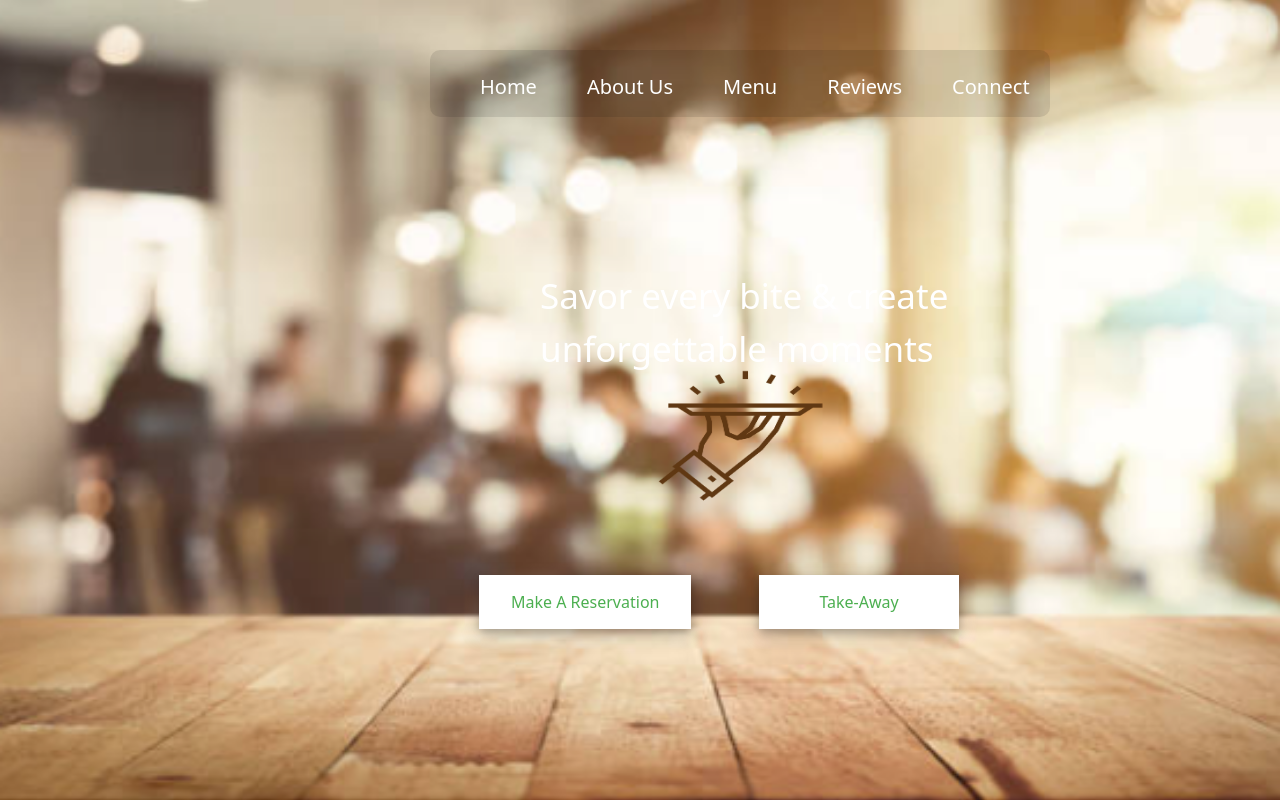
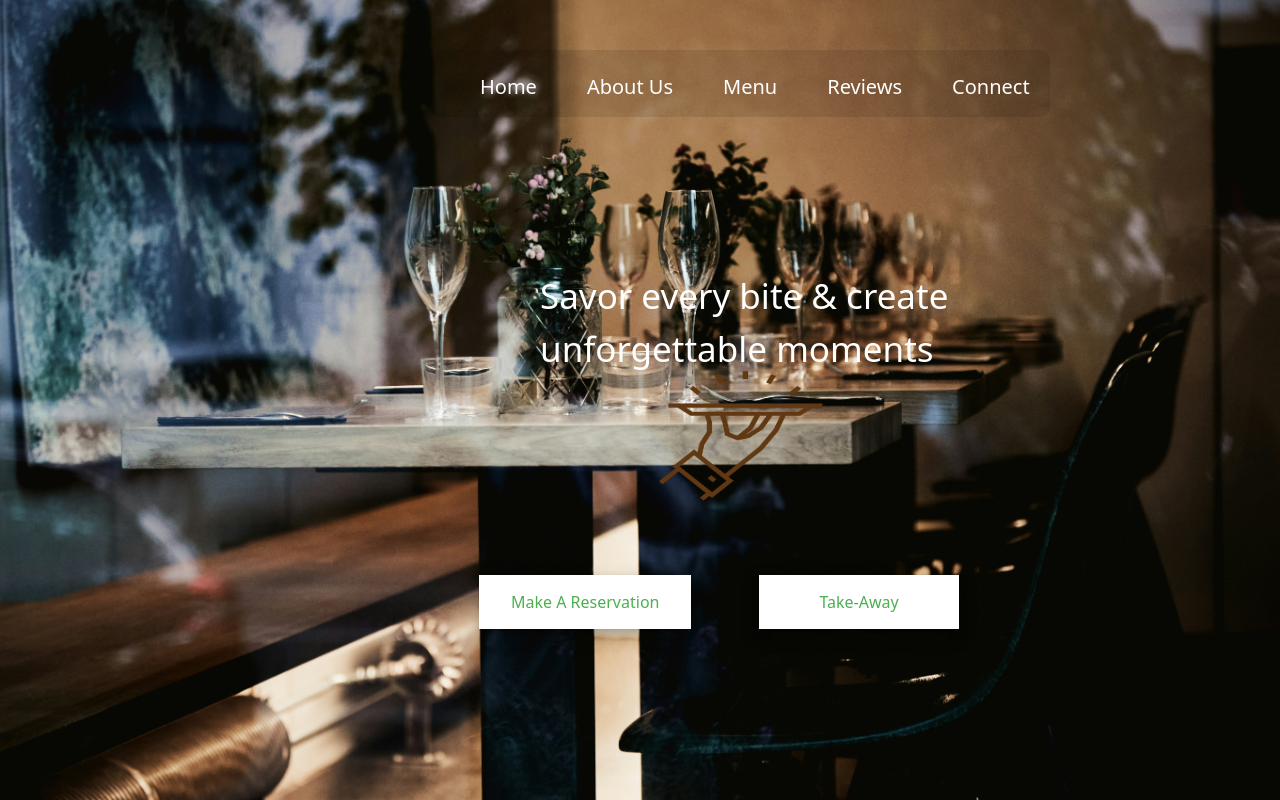
Before and after one commit to Andy-site/RRS, a Django app: page /home/ in a window 1280 px wide. Run offline with Django 5.2, Linux system fonts and the light colour scheme; some libraries are stand-ins or nearby versions.

Commit message:
Before creating three brances this was the master/main branch

```diff
--- a/rms/myapp/templates/myapp/home.html
+++ b/rms/myapp/templates/myapp/home.html
@@ -4,8 +4,8 @@
 
 {% block body%}
 <div class="image-container">
-    <img src="/static/images/image1.png" alt="Image 1" class="active">
-    <img src="/static/images/image2.png" alt="Image 2">
+    <img src="/static/images/image10.jpg" alt="Image 1" class="active">
+    <img src="/static/images/image9.jpg" alt="Image 2">
     <img src="/static/images/image3.png" alt="Image 3">
     <img src="/static/images/image4.jpg" alt="Image 4">
 </div>
```
Also changed, not shown: rms/db.sqlite3, rms/myapp/static/images/image1.png (deleted), rms/myapp/static/images/image10.jpg (added), rms/myapp/static/images/image2.png (deleted), rms/myapp/static/images/image9.jpg (added).
